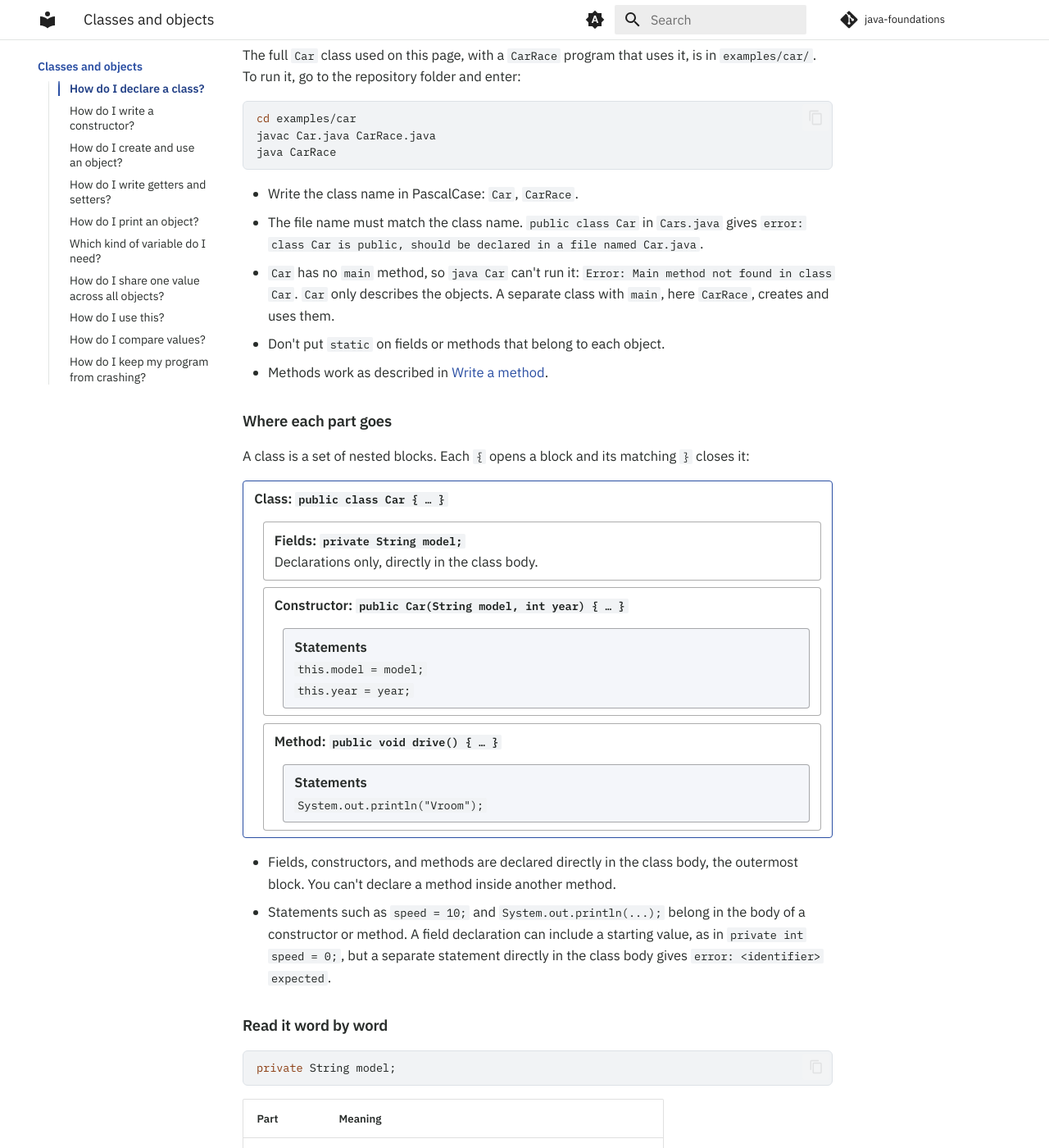
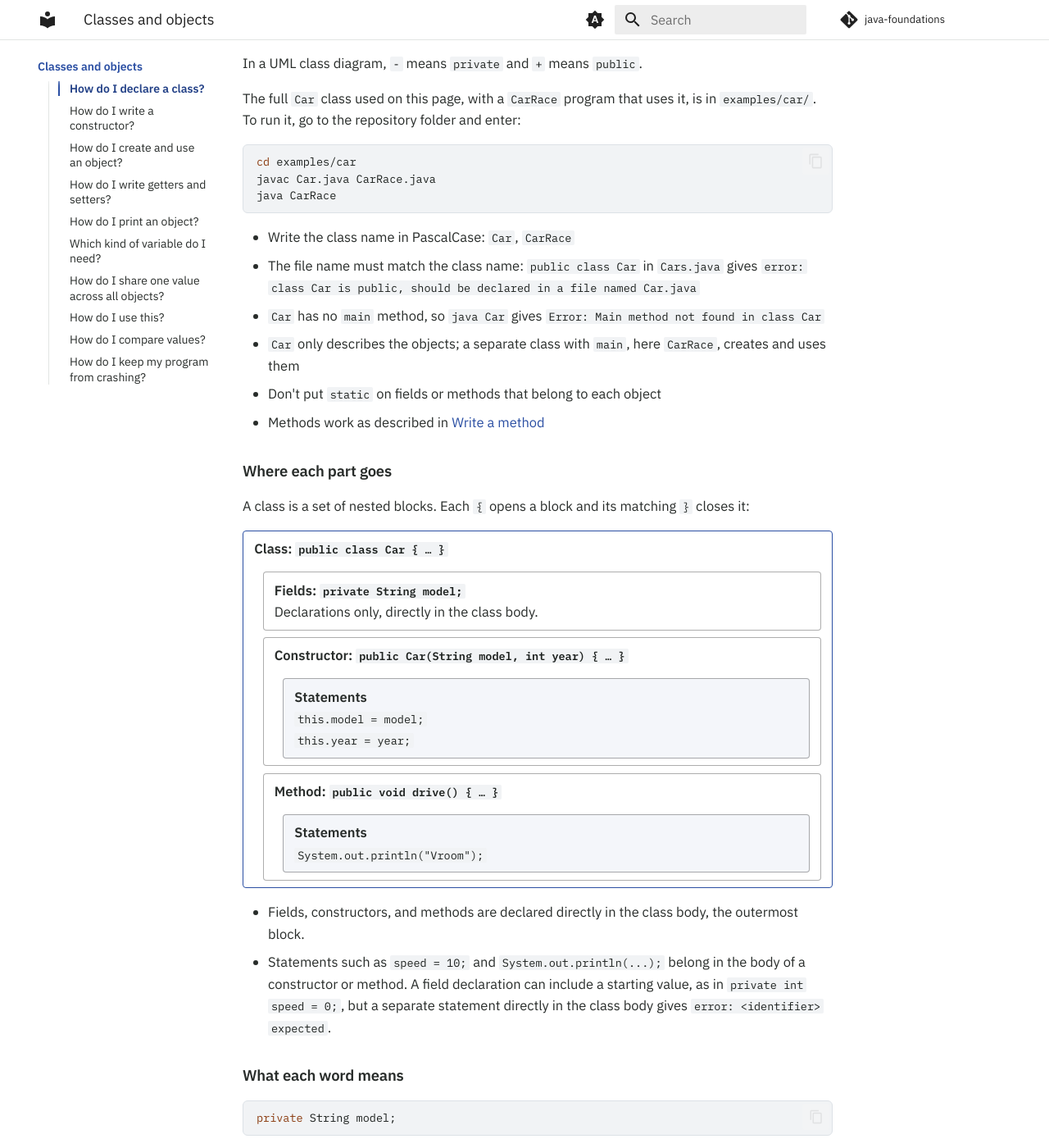
Before and after one commit to pitt-0401/java-foundations, an MkDocs documentation site: the page built from docs/classes-and-objects.md, in a window 1280 px wide and 1400 px high, scrolled down 1499 px. Shown: the whole window at 82% size. Built offline with MkDocs 1.6.1 and Material for MkDocs 9.7.7, drawn with Linux system fonts in a browser that asks for light colours; comment, search, counter and statistics services are not loaded; some of the changed text lies outside the part shown.

````diff
--- a/docs/classes-and-objects.md
+++ b/docs/classes-and-objects.md
@@ -1,6 +1,10 @@
 # Classes and objects
 
-A class describes a kind of object: the data it keeps and what it can do. You write the class once and then create as many objects from it as you need.
+A class describes the structure of an object. You can think of it as a data type
+you define yourself. It sets out the data each object keeps (its fields, also
+called instance variables) and what each object can do (its methods, also
+called instance methods). You write the class once and then create as many
+objects from it as you need.
 
 ## How do I declare a class? { #class }
 
@@ -50,7 +54,7 @@ The same class as a UML class diagram:
 | `- model: String`<br>`- year: int`<br>`- speed: int` |
 | `+ drive()` |
 
-In UML, `-` means `private` and `+` means `public`.
+In a UML class diagram, `-` means `private` and `+` means `public`.
 
 The full `Car` class used on this page, with a `CarRace` program that uses it, is in
 `examples/car/`. To run it, go to the repository folder and enter:
@@ -61,14 +65,15 @@ javac Car.java CarRace.java
 java CarRace
 ```
 
-- Write the class name in PascalCase: `Car`, `CarRace`.
-- The file name must match the class name. `public class Car` in `Cars.java`
-  gives `error: class Car is public, should be declared in a file named Car.java`.
-- `Car` has no `main` method, so `java Car` can't run it:
-  `Error: Main method not found in class Car`. `Car` only describes the objects.
-  A separate class with `main`, here `CarRace`, creates and uses them.
-- Don't put `static` on fields or methods that belong to each object.
-- Methods work as described in [Write a method](basics.md#method).
+- Write the class name in PascalCase: `Car`, `CarRace`
+- The file name must match the class name: `public class Car` in `Cars.java`
+  gives `error: class Car is public, should be declared in a file named Car.java`
+- `Car` has no `main` method, so `java Car` gives
+  `Error: Main method not found in class Car`
+- `Car` only describes the objects; a separate class with `main`, here
+  `CarRace`, creates and uses them
+- Don't put `static` on fields or methods that belong to each object
+- Methods work as described in [Write a method](basics.md#method)
 
 ### Where each part goes
 
@@ -95,13 +100,13 @@ closes it:
 </ul>
 
 - Fields, constructors, and methods are declared directly in the class body,
-  the outermost block. You can't declare a method inside another method.
+  the outermost block.
 - Statements such as `speed = 10;` and `System.out.println(...);` belong in the
   body of a constructor or method. A field declaration can include a starting
   value, as in `private int speed = 0;`, but a separate statement directly in
   the class body gives `error: <identifier> expected`.
 
-### Read it word by word
+### What each word means
 
 ```java
 private String model;
@@ -118,7 +123,7 @@ The same breakdown for a constructor is in
 [Write a constructor](#constructor-words), and for a method in
 [Write a method](basics.md#method-words).
 
-### Build it step by step
+### Write it one step at a time
 
 Build a class a few lines at a time and compile after each step, so any error
 is easy to find. Each version below compiles on its own; the new lines are
@@ -294,7 +299,7 @@ public Car(String model, int year) {
 - It runs when you write `new`.
 - If you write no constructor at all, Java adds an empty no-arg constructor for you.
 
-### Read it word by word { #constructor-words }
+### What each word means { #constructor-words }
 
 ```java
 public Car(String model, int year) {
````
Also changed, not shown: README.md (+0 -2 lines), docs/basics.md (+3 -3 lines), docs/design-guidelines.md (+4 -3 lines), docs/index.md (+3 -10 lines).
